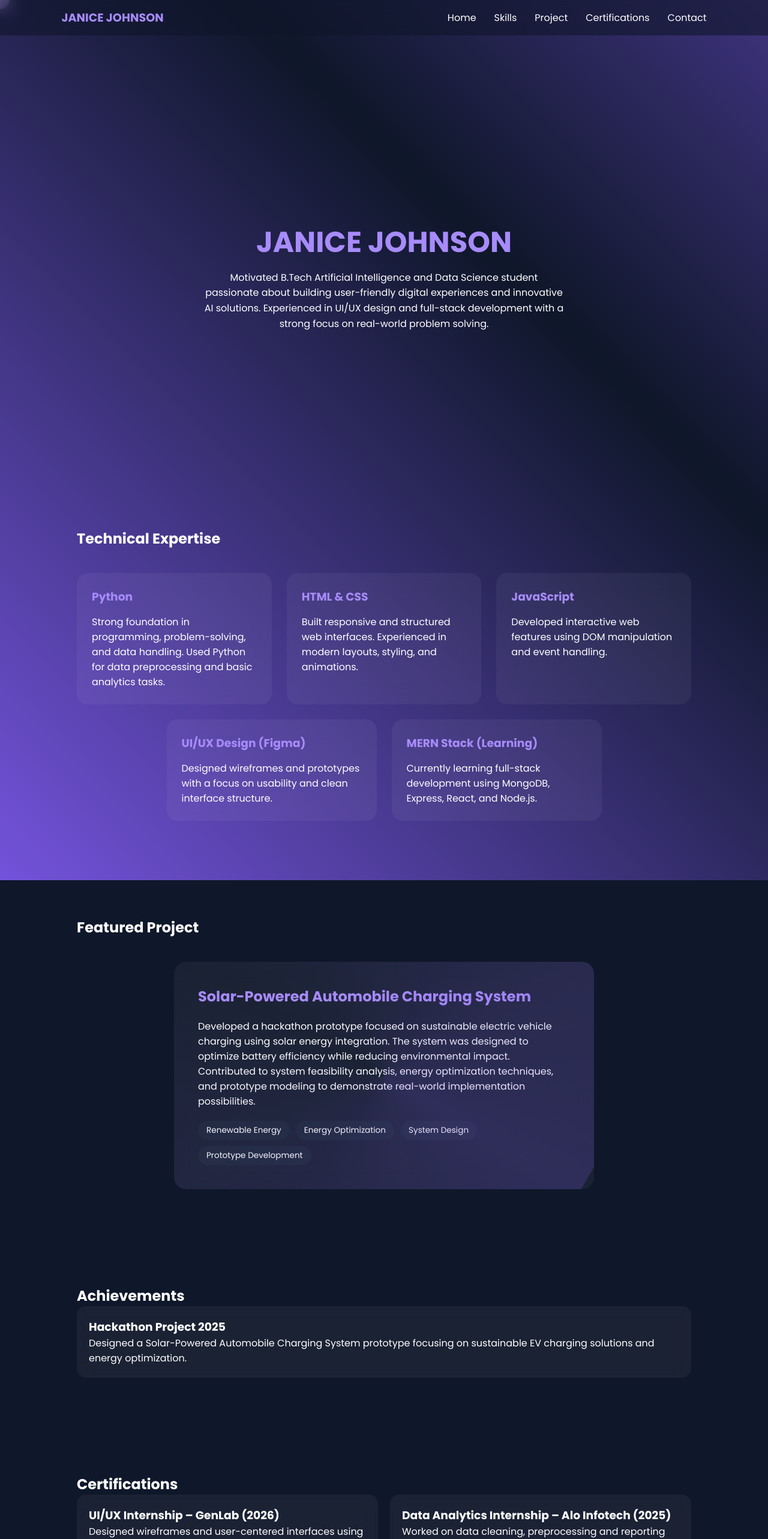
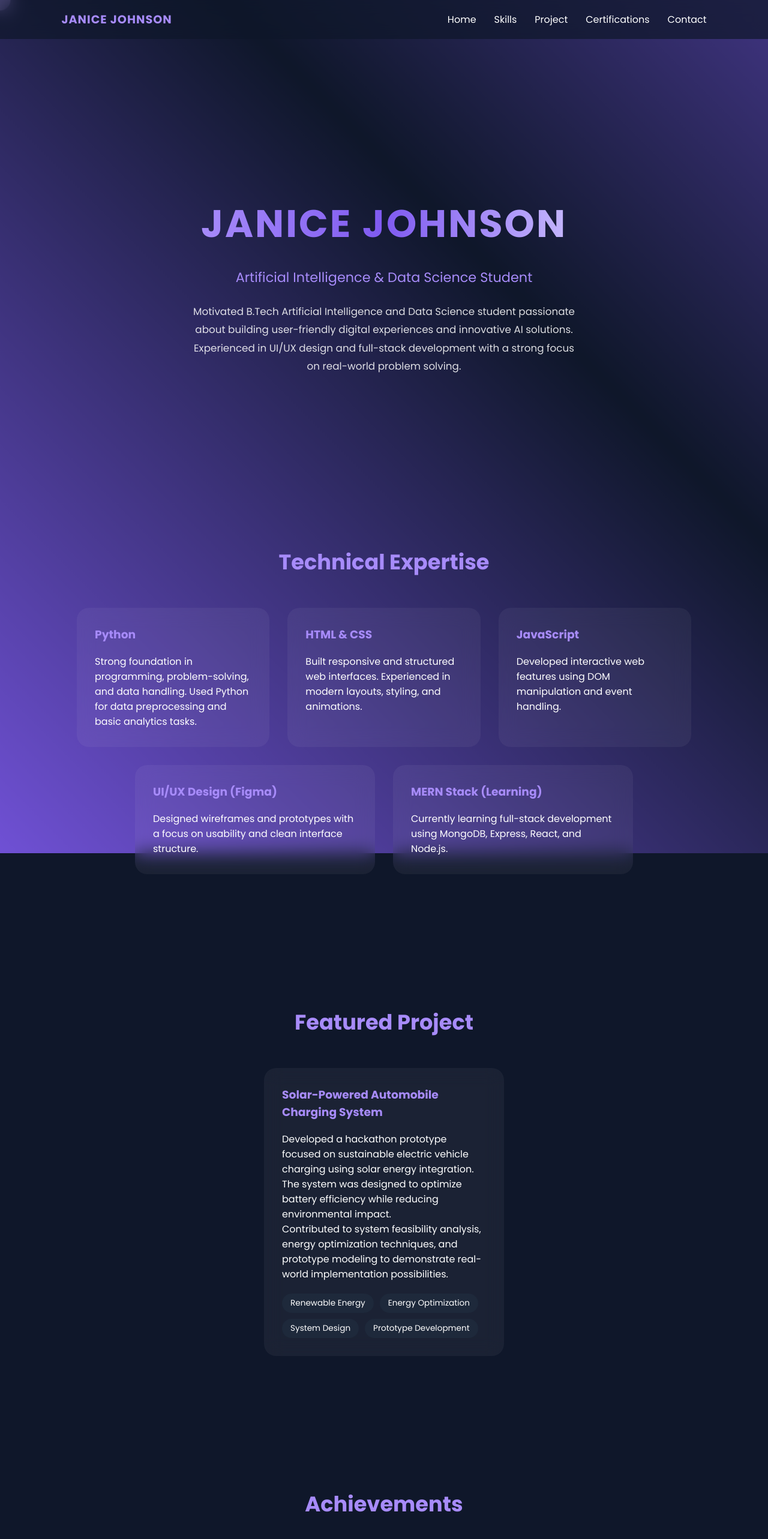
Before and after one commit to 248jany/JaniceJohnson.portfolio, a plain HTML site: page index.html in a window 1280 px wide. Shown: the top 2565 px of the page at 60% size. Drawn offline with Linux system fonts and the light colour scheme.

Commit message:
Updated portfolio hero section and spacing

```diff
--- a/index.html
+++ b/index.html
@@ -22,72 +22,14 @@
       overflow-x: hidden;
     }
 
-    .navbar {
-      position: fixed;
-      top: 0;
-      width: 100%;
-      padding: 15px 8%;
-      display: flex;
-      justify-content: space-between;
-      align-items: center;
-      background: rgba(15, 23, 42, 0.6);
-      backdrop-filter: blur(12px);
-      z-index: 1000;
-    }
-
-    .logo {
-      font-weight: 700;
-      color: #A78BFA;
-      font-size: 1.2rem;
-    }
-
-    .nav-links {
-      list-style: none;
-      display: flex;
-      gap: 30px;
-    }
-
-    .nav-links a {
-      text-decoration: none;
-      color: white;
-      font-weight: 500;
-      position: relative;
-      transition: 0.3s;
-    }
-
-    /* Underline glow effect */
-    .nav-links a::after {
-      content: "";
-      position: absolute;
-      left: 0;
-      bottom: -5px;
-      width: 0%;
-      height: 2px;
-      background: #7F5AF0;
-      transition: 0.3s;
-    }
-
-    .nav-links a:hover::after {
-      width: 100%;
-    }
-
-    .nav-links a:hover {
-      color: #A78BFA;
-    }
-
-    /* Add spacing so hero is not hidden under navbar */
-    .hero {
-      padding-top: 120px;
-    }
-
-    /* Animated Wiring Background */
+    /* Animated Background */
     body::before {
       content: "";
       position: fixed;
       width: 200%;
       height: 200%;
       background: linear-gradient(45deg, #7F5AF0, #0F172A, #7F5AF0);
-      animation: moveBg 15s linear infinite;
+      animation: moveBg 18s linear infinite;
       z-index: -2;
     }
 
@@ -105,140 +47,175 @@
       }
     }
 
-    /* Cursor Glow */
+    /* Navbar */
+    .navbar {
+      position: fixed;
+      top: 0;
+      width: 100%;
+      padding: 18px 8%;
+      display: flex;
+      justify-content: space-between;
+      align-items: center;
+      background: rgba(15, 23, 42, 0.7);
+      backdrop-filter: blur(12px);
+      z-index: 1000;
+    }
+
+    .logo {
+      font-weight: 700;
+      color: #A78BFA;
+      font-size: 1.2rem;
+      letter-spacing: 1px;
+    }
+
+    .nav-links {
+      list-style: none;
+      display: flex;
+      gap: 30px;
+    }
+
+    .nav-links a {
+      text-decoration: none;
+      color: white;
+      font-weight: 500;
+      position: relative;
+      transition: 0.3s;
+    }
+
+    .nav-links a::after {
+      content: "";
+      position: absolute;
+      left: 0;
+      bottom: -6px;
+      width: 0%;
+      height: 2px;
+      background: #A78BFA;
+      transition: 0.3s;
+    }
+
+    .nav-links a:hover::after {
+      width: 100%;
+    }
+
+    .nav-links a:hover {
+      color: #A78BFA;
+    }
+
+    /* Glow Cursor */
     .glow {
       position: fixed;
-      width: 30px;
-      height: 30px;
+      width: 35px;
+      height: 35px;
       border-radius: 50%;
       background: #A78BFA;
       pointer-events: none;
       mix-blend-mode: screen;
-      box-shadow: 0 0 20px #A78BFA;
+      box-shadow: 0 0 25px #A78BFA;
       transform: translate(-50%, -50%);
     }
 
     /* Hero Section */
     .hero {
-      height: 100vh;
+      min-height: 100vh;
+      padding-top: 150px;
       display: flex;
       flex-direction: column;
       justify-content: center;
       align-items: center;
       text-align: center;
+      gap: 25px;
+      animation: fadeIn 1.5s ease-in-out;
     }
 
     .hero h1 {
-      font-size: 3rem;
+      font-size: 4rem;
+      font-weight: 700;
+      background: linear-gradient(90deg, #A78BFA, #7F5AF0, #C4B5FD);
+      -webkit-background-clip: text;
+      -webkit-text-fill-color: transparent;
+      letter-spacing: 3px;
+    }
+
+    .hero h2 {
+      font-size: 1.4rem;
+      font-weight: 500;
+      color: #A78BFA;
+      min-height: 30px;
+    }
+
+    .hero p {
+      max-width: 650px;
+      line-height: 1.8;
+      opacity: 0.85;
+      font-size: 1.05rem;
+    }
+
+    @keyframes fadeIn {
+      from {
+        opacity: 0;
+        transform: translateY(30px);
+      }
+
+      to {
+        opacity: 1;
+        transform: translateY(0);
+      }
+    }
+
+    /* Sections */
+    .section {
+      padding: 110px 10%;
+    }
+
+    section {
+      scroll-margin-top: 100px;
+    }
+
+    .section h2 {
+      font-size: 2.2rem;
+      margin-bottom: 50px;
+      text-align: center;
       color: #A78BFA;
     }
 
-    .hero p {
-      margin-top: 10px;
-      max-width: 600px;
-      line-height: 1.6;
-    }
-
-    .section {
-      padding: 80px 10%;
-    }
-
-    .skills-container {
-      margin-top: 40px;
+    /* Cards */
+    .skills-container,
+    .card-container {
       display: flex;
       flex-wrap: wrap;
-      gap: 25px;
+      gap: 30px;
       justify-content: center;
     }
 
-    .skill-card {
+    .skill-card,
+    .card,
+    .project-card {
       flex: 1 1 280px;
-      max-width: 350px;
-      padding: 25px;
-      border-radius: 18px;
+      max-width: 400px;
+      padding: 30px;
+      border-radius: 20px;
       background: rgba(255, 255, 255, 0.05);
       backdrop-filter: blur(15px);
-      transition: 0.4s ease;
-      position: relative;
-      overflow: hidden;
+      transition: 0.4s;
     }
 
-    /* Animated Glow Border */
-    .skill-card::before {
-      content: "";
-      position: absolute;
-      width: 150%;
-      height: 150%;
-      background: linear-gradient(45deg, #7F5AF0, #A78BFA, transparent);
-      top: -50%;
-      left: -50%;
-      transform: rotate(25deg);
-      opacity: 0;
-      transition: 0.5s;
+    .skill-card:hover,
+    .card:hover,
+    .project-card:hover {
+      transform: translateY(-12px);
+      box-shadow: 0 0 35px #7F5AF0;
     }
 
-    .skill-card:hover::before {
-      opacity: 0.4;
-    }
-
-    .skill-card:hover {
-      transform: translateY(-12px) scale(1.03);
-      box-shadow: 0 0 30px #7F5AF0;
-    }
-
-    .skill-card h3 {
-      margin-bottom: 15px;
+    .skill-card h3,
+    .card h3,
+    .project-card h3 {
+      margin-bottom: 18px;
       color: #A78BFA;
     }
 
     .project-container {
-      margin-top: 40px;
       display: flex;
       justify-content: center;
-    }
-
-    .project-card {
-      max-width: 700px;
-      padding: 40px;
-      border-radius: 20px;
-      background: rgba(255, 255, 255, 0.05);
-      backdrop-filter: blur(15px);
-      position: relative;
-      overflow: hidden;
-      transition: 0.5s ease;
-    }
-
-    /* Moving Glow Border Effect */
-    .project-card::before {
-      content: "";
-      position: absolute;
-      top: -50%;
-      left: -50%;
-      width: 200%;
-      height: 200%;
-      background: conic-gradient(from 0deg,
-          transparent,
-          #7F5AF0,
-          transparent);
-      animation: rotateGlow 6s linear infinite;
-      opacity: 0.2;
-    }
-
-    @keyframes rotateGlow {
-      100% {
-        transform: rotate(360deg);
-      }
-    }
-
-    .project-card:hover {
-      transform: translateY(-15px) scale(1.02);
-      box-shadow: 0 0 40px #7F5AF0;
-    }
-
-    .project-content h3 {
-      color: #A78BFA;
-      margin-bottom: 20px;
-      font-size: 1.5rem;
     }
 
     .tech-tags {
@@ -255,35 +232,8 @@
       font-size: 0.85rem;
     }
 
-    /* Cards */
-    .card-container {
-      display: flex;
-      gap: 20px;
-      flex-wrap: wrap;
-    }
-
-    .card {
-      flex: 1;
-      min-width: 250px;
-      padding: 20px;
-      background: rgba(255, 255, 255, 0.05);
-      border-radius: 15px;
-      backdrop-filter: blur(10px);
-      transition: 0.4s;
-    }
-
-    .card:hover {
-      transform: translateY(-10px);
-      box-shadow: 0 0 25px #7F5AF0;
-    }
-
     /* Contact */
-    .contact-section {
-      text-align: center;
-    }
-
     .contact-container {
-      margin-top: 40px;
       display: flex;
       flex-direction: column;
       gap: 25px;
@@ -295,52 +245,25 @@
       max-width: 600px;
       padding: 18px 25px;
       background: rgba(255, 255, 255, 0.05);
-      backdrop-filter: blur(12px);
       border-radius: 15px;
       display: flex;
       justify-content: space-between;
       align-items: center;
-      position: relative;
-      overflow: hidden;
-      cursor: pointer;
       transition: 0.4s;
     }
 
-    /* Sliding Purple Glow Bar */
-    .contact-bar::before {
-      content: "";
-      position: absolute;
-      left: -100%;
-      top: 0;
-      width: 100%;
-      height: 100%;
-      background: linear-gradient(90deg, #7F5AF0, #A78BFA);
-      transition: 0.5s;
-      z-index: -1;
-    }
-
-    .contact-bar:hover::before {
-      left: 0;
-    }
-
     .contact-bar:hover {
-      transform: translateY(-8px) scale(1.02);
-      box-shadow: 0 0 30px #7F5AF0;
-    }
-
-    .contact-bar span {
-      font-weight: 600;
+      transform: translateY(-8px);
+      background: #7F5AF0;
+      box-shadow: 0 0 25px #7F5AF0;
     }
 
     .contact-bar a {
+      text-decoration: none;
       color: white;
-      text-decoration: none;
     }
 
-    .contact-bar:hover a {
-      color: #0F172A;
-    }
-
+    /* Footer */
     .footer {
       margin-top: 100px;
       padding: 60px 20px;
@@ -367,39 +290,20 @@
       text-decoration: none;
       color: white;
       transition: 0.4s;
-      backdrop-filter: blur(10px);
     }
 
-    /* Hover animation */
     .footer-icons a:hover {
       transform: translateY(-8px) scale(1.1);
       background: #7F5AF0;
       box-shadow: 0 0 25px #7F5AF0;
-    }
-
-    .footer-role {
-      margin-top: 15px;
-      color: #A78BFA;
-      font-weight: 500;
-    }
-
-    .footer-tagline {
-      margin-top: 10px;
-      max-width: 600px;
-      margin-left: auto;
-      margin-right: auto;
-      opacity: 0.8;
-      font-size: 0.95rem;
     }
   </style>
 
 </head>
 
 <body>
-
   <nav class="navbar">
     <div class="logo">JANICE JOHNSON</div>
-
     <ul class="nav-links">
       <li><a href="#home">Home</a></li>
       <li><a href="#skills">Skills</a></li>
@@ -413,6 +317,7 @@
 
   <section class="hero" id="home">
     <h1>JANICE JOHNSON</h1>
+    <h2 id="typing"></h2>
     <p>
       Motivated B.Tech Artificial Intelligence and Data Science student passionate
       about building user-friendly digital experiences and innovative AI solutions.
@@ -566,6 +471,36 @@
       glow.style.left = e.clientX + "px";
       glow.style.top = e.clientY + "px";
     });
+
+    const roles = [
+      "Artificial Intelligence & Data Science Student"
+    ];
+
+    let i = 0, j = 0;
+    let currentRole = "";
+    let isDeleting = false;
+    const typingElement = document.getElementById("typing");
+
+    function typeEffect() {
+      currentRole = roles[i];
+      if (!isDeleting) {
+        typingElement.textContent = currentRole.substring(0, j++);
+        if (j > currentRole.length) {
+          isDeleting = true;
+          setTimeout(typeEffect, 1000);
+          return;
+        }
+      } else {
+        typingElement.textContent = currentRole.substring(0, j--);
+        if (j < 0) {
+          isDeleting = false;
+          i = (i + 1) % roles.length;
+        }
+      }
+      setTimeout(typeEffect, isDeleting ? 50 : 100);
+    }
+
+    typeEffect();
   </script>
   <footer class="footer">
 
```
